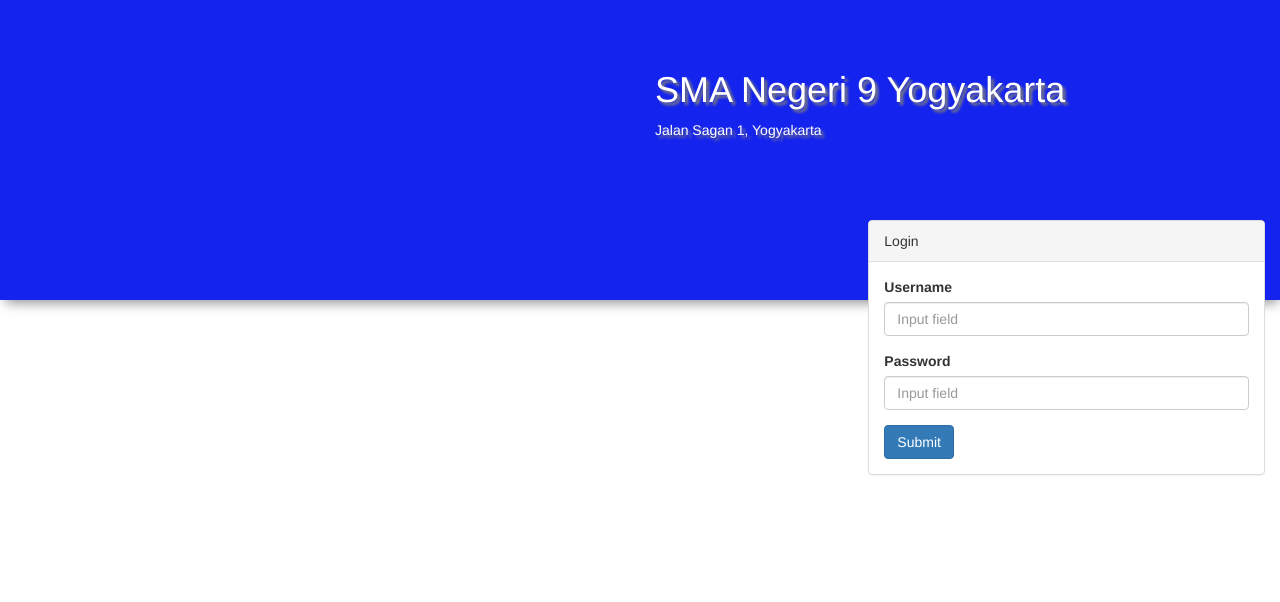
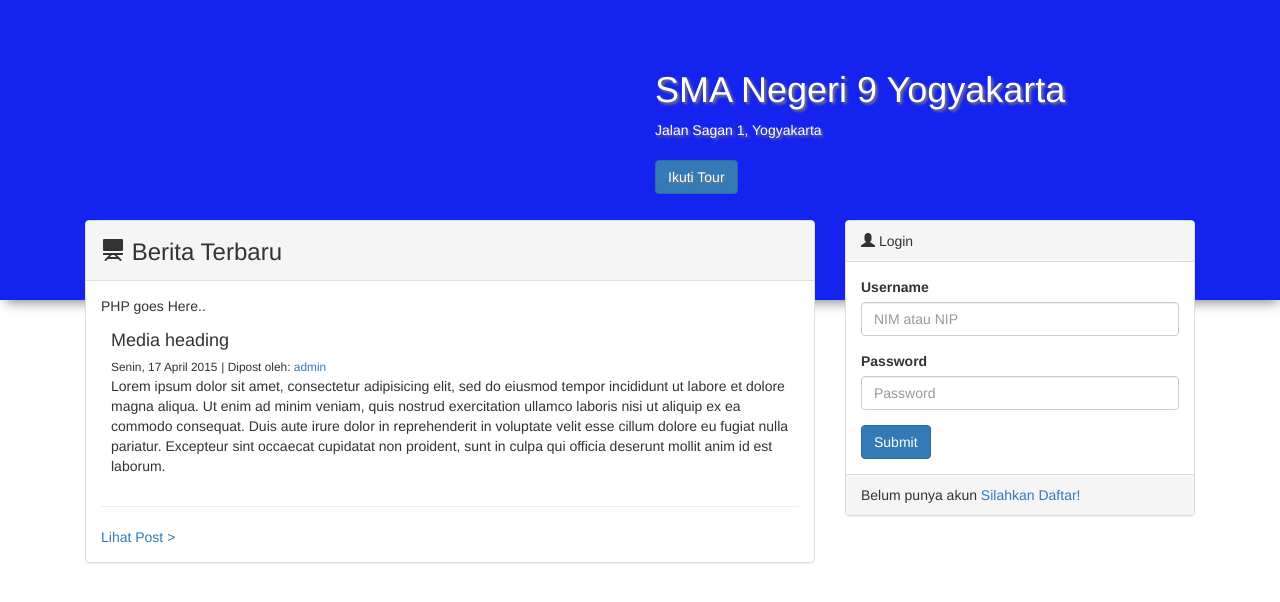
Before and after one commit to bintangmuh/sma9yk, a PHP site: page / in a window 1280 px wide. Shown: the top 602 px of the page. Run offline with PHP 8.4, Linux system fonts and the light colour scheme; some libraries are stand-ins or nearby versions.

Commit message:
nyerah bentar

```diff
--- a/css/style.css
+++ b/css/style.css
@@ -5,7 +5,7 @@
 .header {
 	height: 300px;
 	background-color: #1423EE;
-	text-shadow: 3px 3px 3px #7C7C7C;
+	text-shadow: 2px 2px 3px #7C7C7C;
 	padding-top: 50px;
 	color: #fff;
 	padding-right: 5px;
@@ -14,3 +14,7 @@
 	margin-bottom: -80px;
 	box-shadow: 2px 6px 12px -4px rgba(133,130,133,1);
 }
+.panel-heading h3 {
+	margin-top: 5px;
+	margin-bottom: 5px;
+}
--- a/index.php
+++ b/index.php
@@ -14,31 +14,66 @@
 		<div class="fluid header">
 			<div class="col-md-push-6 col-lg-push-6 col-xs-12 col-sm-12 col-md-6 col-lg-6">
 				<h1>SMA Negeri 9 Yogyakarta</h1>
-				Jalan Sagan 1, Yogyakarta
+				Jalan Sagan 1, Yogyakarta <br><br>
+				<a href="#" class="btn btn-primary" title="">Ikuti Tour</a>
 			</div>
 		</div>
-		<div class="col-md-push-8 col-lg-push-8 container col-xs-12 col-sm-12 col-md-4 col-lg-4">
+		<div class="container">
+		<!--News panel-->
+		<div class="col-xs-12 col-sm-12 col-md-8 col-lg-8">
 			<div class="panel panel-default">
 				<div class="panel-heading">
-					Login
+					<h3><span class="glyphicon glyphicon-blackboard"></span> Berita Terbaru</h3>
+				</div>
+				<div class="panel-body">
+				  PHP goes Here.. <br>
+				  	<div class="media">
+					  <div class="media-left">
+					    <a href="#">
+					      <img class="media-object" src="">
+					    </a>
+					  </div>
+					  <div class="media-body">
+					    <h4 class="media-heading">Media heading</h4>
+					    <small>Senin, 17 April 2015</small>
+					    <small>| Dipost oleh: <a href="" title="">admin</a></small>
+					    <p>Lorem ipsum dolor sit amet, consectetur adipisicing elit, sed do eiusmod
+					    tempor incididunt ut labore et dolore magna aliqua. Ut enim ad minim veniam,
+					    quis nostrud exercitation ullamco laboris nisi ut aliquip ex ea commodo
+					    consequat. Duis aute irure dolor in reprehenderit in voluptate velit esse
+					    cillum dolore eu fugiat nulla pariatur. Excepteur sint occaecat cupidatat non
+					    proident, sunt in culpa qui officia deserunt mollit anim id est laborum.</p>
+					  </div>
+					</div>
+					<hr>
+				  <a href="#" title="">Lihat Post ></a>
+				</div>
+			</div>
+		</div>
+		<!--login panel-->
+		<div class="col-xs-12 col-sm-12 col-md-4 col-lg-4">
+			<div class="panel panel-default">
+				<div class="panel-heading">
+					<span class="glyphicon glyphicon-user"></span> Login
 				</div>
 				<div class="panel-body">
 				   <form action="" method="POST" role="form">
 				   	<div class="form-group">
 				   		<label for="user">Username</label>
-				   		<input type="text" class="form-control" id="user" placeholder="Input field">
+				   		<input type="text" class="form-control" id="user" placeholder="NIM atau NIP">
 				   	</div>
 				   	<div class="form-group">
 				   		<label for="pass">Password</label>
-				   		<input type="password" class="form-control" id="pass" placeholder="Input field">
+				   		<input type="password" class="form-control" id="pass" placeholder="Password">
 				   	</div>
-
-
-
 				   	<button type="submit" class="btn btn-primary">Submit</button>
 				   </form>
 				</div>
+				<div class="panel-footer">
+					Belum punya akun <a href="" title="">Silahkan Daftar!</a>
+				</div>
 			</div>
+		</div>
 		</div>
 		<!-- jQuery -->
 		<script src="js/jquery.js"></script>
```
